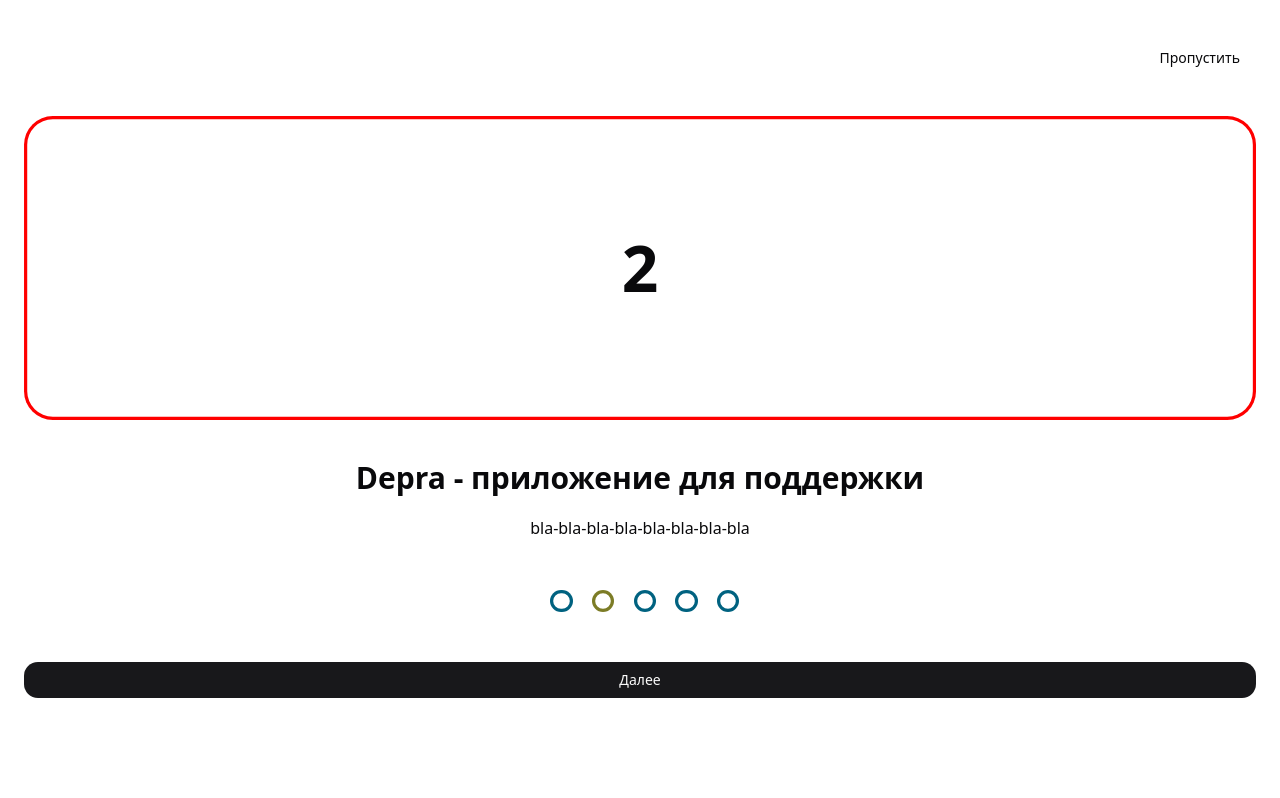
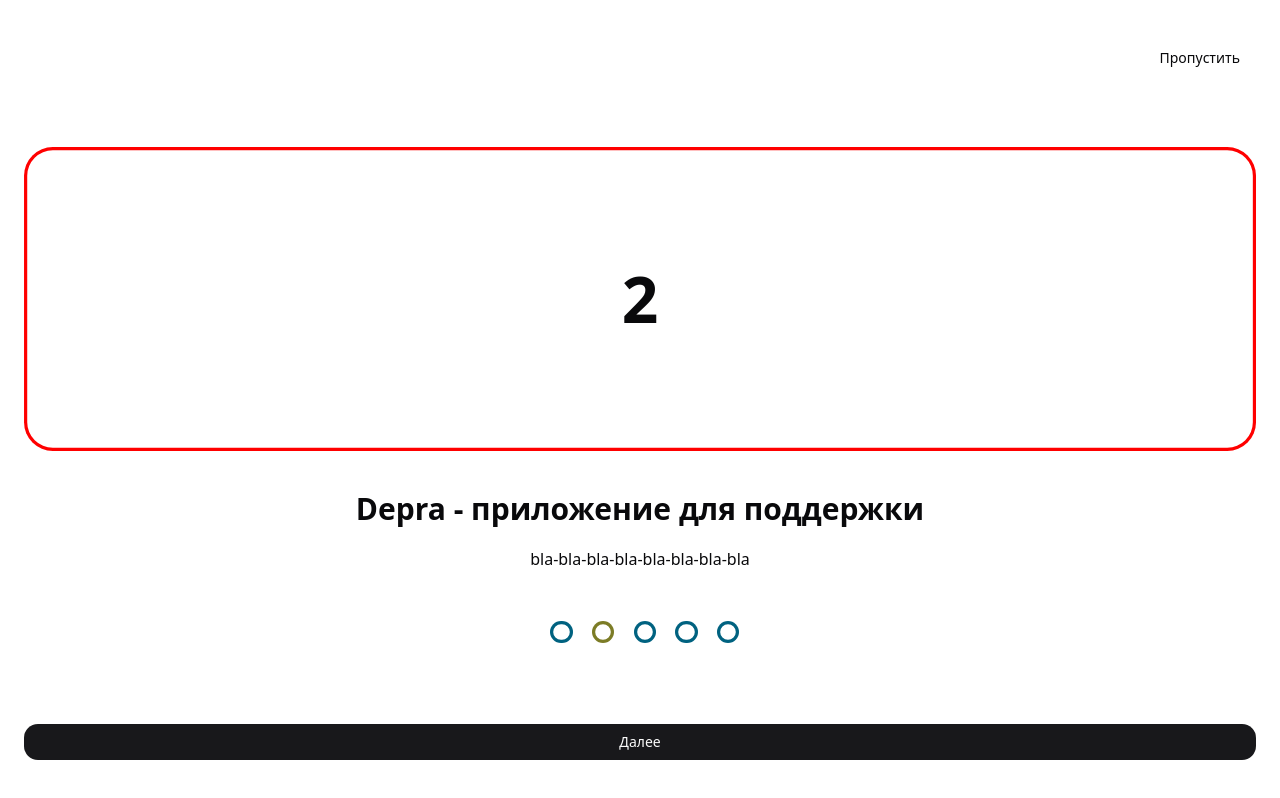
Before and after one commit to timaantonuk/frontend, a Next.js app: page /onboarding in a window 1280 px wide. Built offline with nearby package versions, Linux system fonts and the light colour scheme.

Commit message:
fix horizontal scroll bug

```diff
--- a/app/layout.tsx
+++ b/app/layout.tsx
@@ -27,7 +27,7 @@
   return (
     <html lang="en">
       <body className={`${geistSans.variable} ${geistMono.variable} antialiased`}>
-        <main className="mainContainer">{children}</main>
+        <main>{children}</main>
       </body>
     </html>
   );
--- a/app/onboarding/page.tsx
+++ b/app/onboarding/page.tsx
@@ -23,7 +23,7 @@
   };
 
   return (
-    <section>
+    <section className="mainContainer relative min-h-screen overflow-x-hidden">
       <article className="relative flex h-full flex-col justify-between gap-10 transition duration-300 ease-in-out">
         <SkipBtn onClickFn={onButtonClick} />
 
--- a/app/page.tsx
+++ b/app/page.tsx
@@ -3,7 +3,7 @@
 
 export default function Home() {
   return (
-    <div className="flex flex-col gap-10">
+    <div className="mainContainer flex flex-col gap-10">
       <h1 className="headingMain">Depra Prototype</h1>
       <Link href="/onboarding">
         <Button>Onboarding Start</Button>
```
Also changed, not shown: app/globals.css (line endings or trailing spaces).
